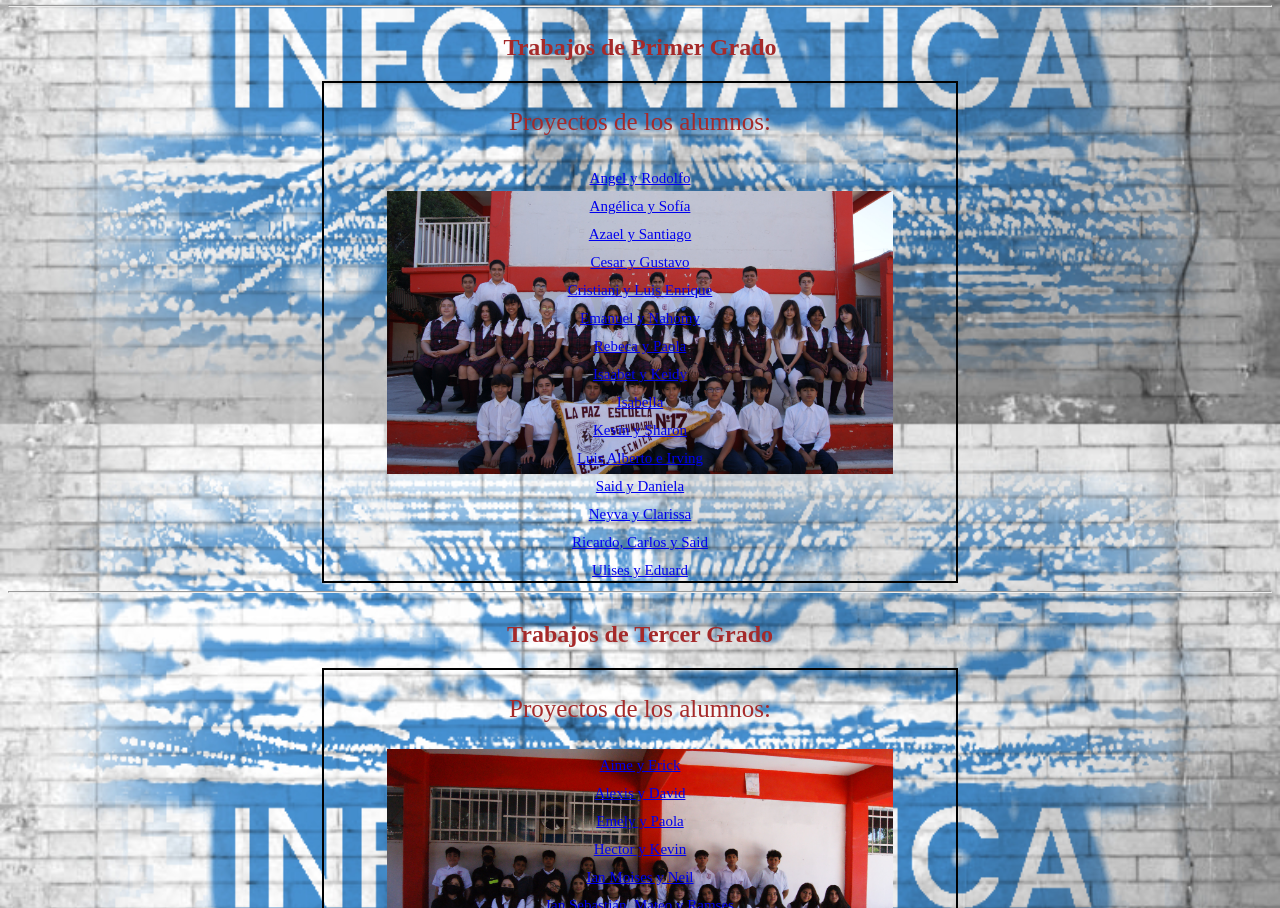
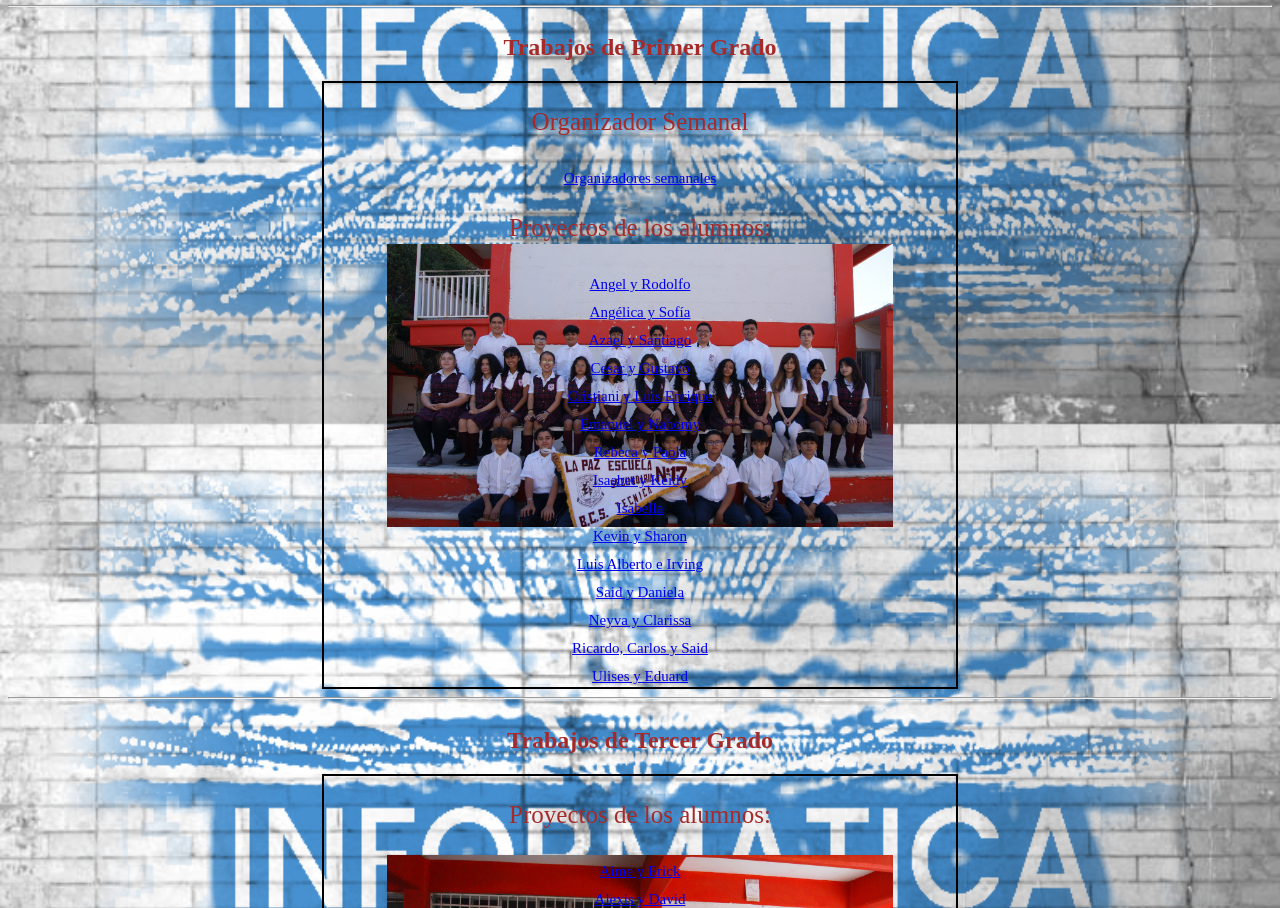
Before and after one commit to Informatica17/Trabajos2023, a plain HTML site: page index.html in a window 1280 px wide. Shown: the part 1176-2084 px from the top of the page. Drawn offline with Linux system fonts and the light colour scheme.

Commit message:
Update index.html

```diff
--- a/index.html
+++ b/index.html
@@ -66,6 +66,10 @@
 					<hr>
 					<h2>Trabajos de Primer Grado</h2>
 					<div class="trabajos2" id="segundo">
+
+						<p>Organizador Semanal</p>
+						<a href="2/index.html">Organizadores semanales</a> <br>
+
 						<p>Proyectos de los alumnos:</p>
 						<a href="proyecto pag web 2/proyecto de angel/angel-emiliano.html">Angel y Rodolfo</a> <br>
 						<a href="proyecto pag web 2/proyecto de angelica y sofia/angelica_sofia.html">Angélica y Sofía</a> <br>
```
